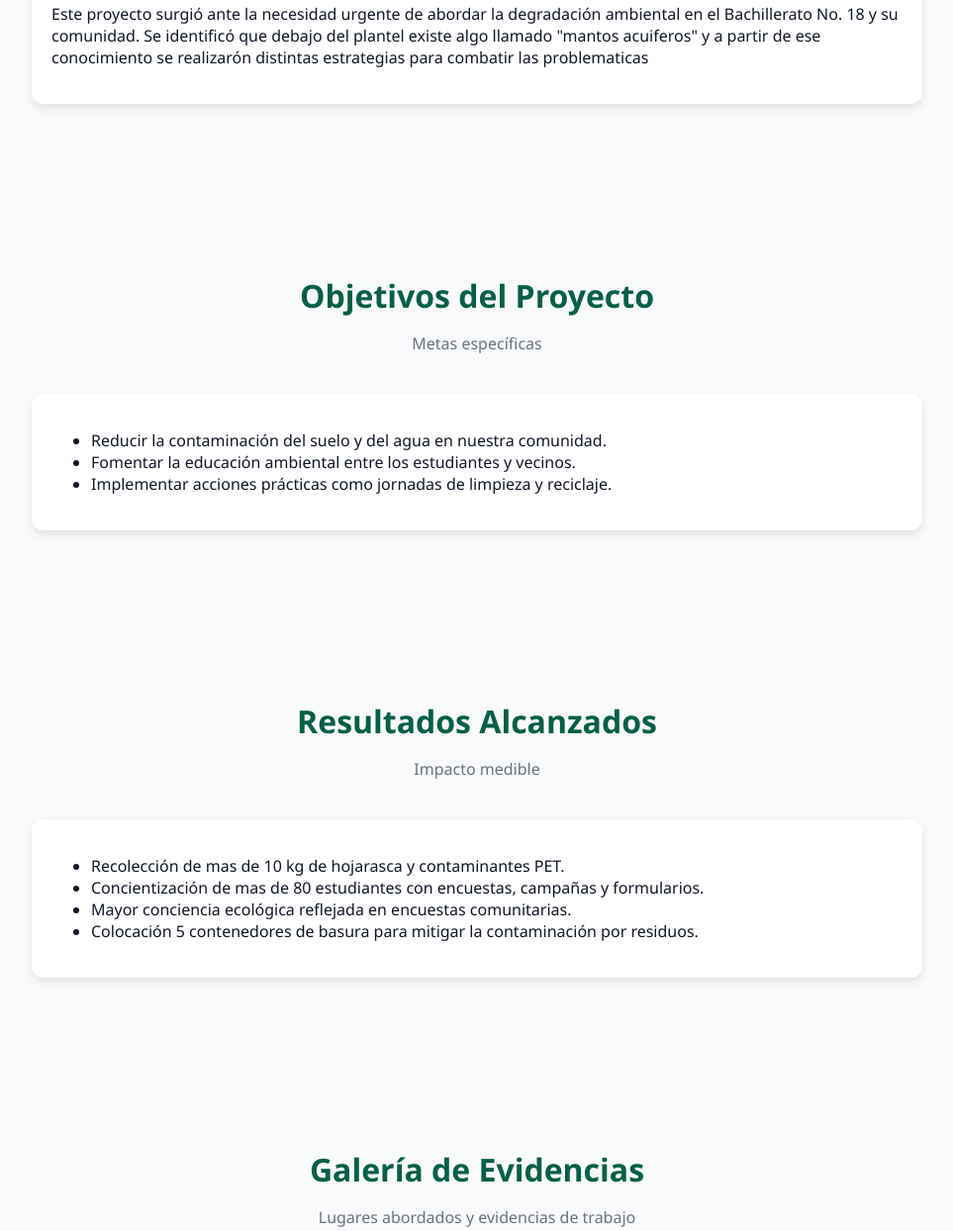
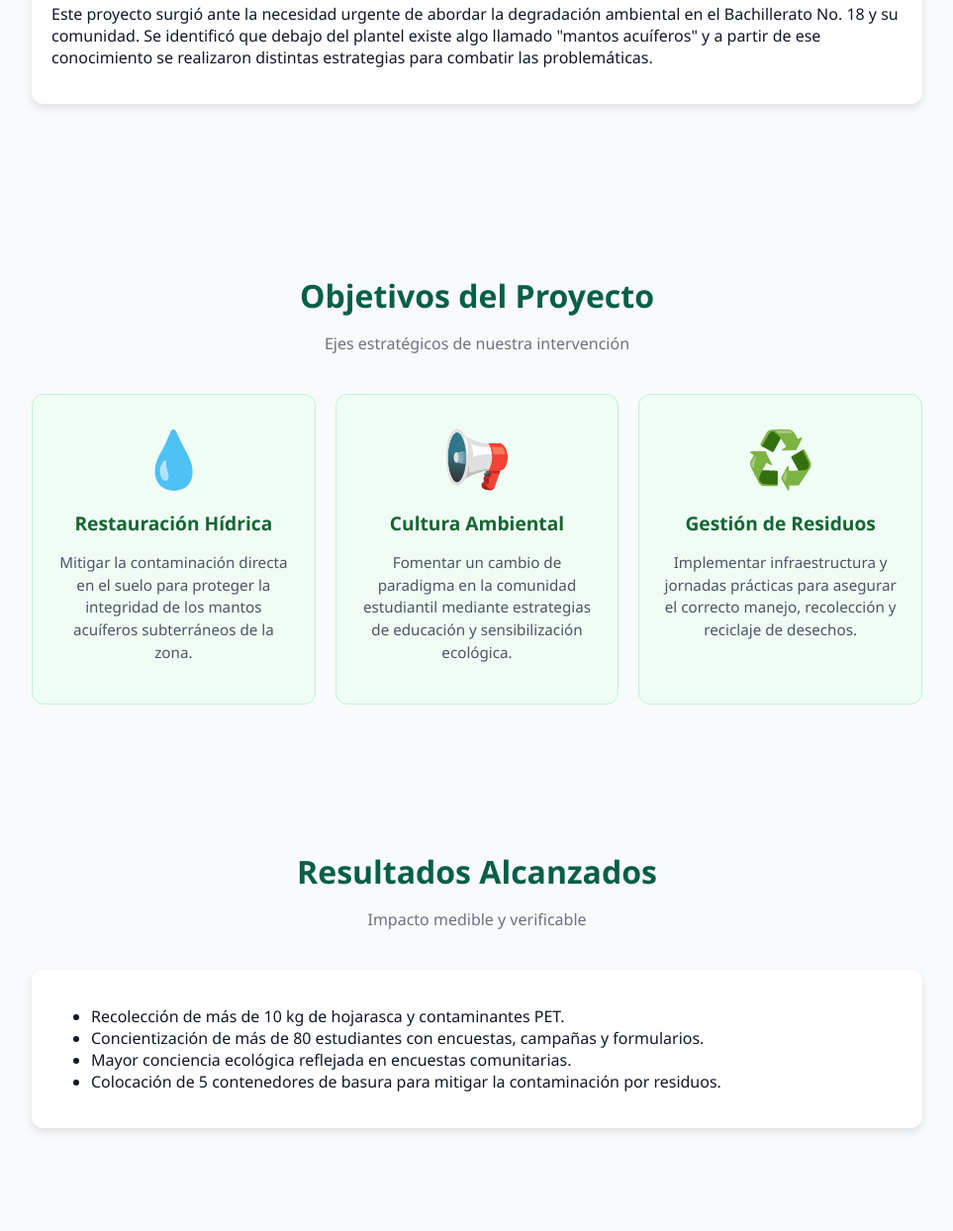
Before and after one commit to Chilakil2/Trabajando-en-nuestro-entorno, a plain HTML site: page index.html in a window 1280 px wide. Shown: the part 686-1930 px from the top of the page at 99% size, without its empty margins (158-1121 px from the left). Drawn offline with Linux system fonts and the light colour scheme.

Commit message:
Update index.html

```diff
--- a/index.html
+++ b/index.html
@@ -12,7 +12,7 @@
       padding: 0;
       background: #f9fafb;
       color: #111827;
-      scroll-behavior: smooth; /* Esto hace que baje suavemente */
+      scroll-behavior: smooth;
     }
     header {
       text-align: center;
@@ -44,6 +44,8 @@
       color: #6b7280;
       margin-bottom: 40px;
     }
+
+    /* Estilo para tarjetas normales (Contexto y Resultados) */
     .card {
       background: white;
       border-radius: 12px;
@@ -51,21 +53,47 @@
       box-shadow: 0 4px 10px rgba(0,0,0,0.1);
       margin-bottom: 25px;
     }
-    footer {
-      background: #065f46;
-      color: white;
+
+    /* --- ESTILOS NUEVOS: TARJETAS DE OBJETIVOS (VISUALES) --- */
+    .features-grid {
+      display: grid;
+      grid-template-columns: repeat(auto-fit, minmax(250px, 1fr));
+      gap: 20px;
+    }
+    .feature-card {
+      background: #f0fdf4; /* Fondo verde muy clarito */
+      border: 1px solid #bbf7d0; /* Borde verde suave */
+      border-radius: 12px;
+      padding: 25px;
       text-align: center;
-      padding: 20px;
+      transition: transform 0.3s ease, box-shadow 0.3s ease;
     }
-    footer a {
-      color: #a7f3d0;
-      text-decoration: none;
+    .feature-card:hover {
+      transform: translateY(-5px); /* Se levanta al pasar el mouse */
+      box-shadow: 0 10px 20px rgba(0,0,0,0.1);
+      background: #dcfce7; /* Se oscurece un poquito al tocar */
+    }
+    .feature-icon {
+      font-size: 3.5rem; /* Tamaño del emoji */
+      margin-bottom: 15px;
+      display: block;
+    }
+    .feature-title {
+      font-size: 1.2rem;
+      font-weight: bold;
+      color: #166534; /* Texto verde oscuro */
+      margin-bottom: 10px;
+      display: block;
+    }
+    .feature-desc {
+      font-size: 0.95rem;
+      color: #4b5563;
+      line-height: 1.5;
     }
 
-    /* --- ESTILOS NUEVOS PARA LA GALERÍA --- */
+    /* --- ESTILOS DE LA GALERÍA --- */
     .gallery-grid {
       display: grid;
-      /* Esto hace que las columnas se ajusten solas */
       grid-template-columns: repeat(auto-fill, minmax(250px, 1fr));
       gap: 20px;
       padding: 10px;
@@ -80,14 +108,25 @@
 
     .gallery-item img {
       width: 100%;
-      height: 200px; /* Altura fija para que todas se vean parejas */
-      object-fit: cover; /* Recorta la imagen para que no se deforme */
+      height: 200px;
+      object-fit: cover;
       display: block;
       transition: transform 0.3s ease;
     }
 
     .gallery-item img:hover {
-      transform: scale(1.05); /* Efecto de zoom al pasar el mouse */
+      transform: scale(1.05);
+    }
+
+    footer {
+      background: #065f46;
+      color: white;
+      text-align: center;
+      padding: 20px;
+    }
+    footer a {
+      color: #a7f3d0;
+      text-decoration: none;
     }
 
     @media (max-width: 600px) {
@@ -107,38 +146,51 @@
     <h2>Contexto y Motivación</h2>
     <p class="subtitle">Nuestro proyecto abordó la contaminación del suelo y el agua en el campus del bachillerato 18 para mejorar las condiciones naturales en la localidad </p>
     <div class="card">
-      <p>Este proyecto surgió ante la necesidad urgente de abordar la degradación ambiental en el Bachillerato No. 18 y su comunidad. Se identificó que debajo del plantel existe algo llamado "mantos acuiferos" y a partir de ese conocimiento se realizarón distintas estrategias para combatir las problematicas</p>
+      <p>Este proyecto surgió ante la necesidad urgente de abordar la degradación ambiental en el Bachillerato No. 18 y su comunidad. Se identificó que debajo del plantel existe algo llamado "mantos acuíferos" y a partir de ese conocimiento se realizaron distintas estrategias para combatir las problemáticas.</p>
     </div>
   </section>
 
   <section>
     <h2>Objetivos del Proyecto</h2>
-    <p class="subtitle">Metas específicas</p>
-    <div class="card">
-      <ul>
-        <li>Reducir la contaminación del suelo y del agua en nuestra comunidad.</li>
-        <li>Fomentar la educación ambiental entre los estudiantes y vecinos.</li>
-        <li>Implementar acciones prácticas como jornadas de limpieza y reciclaje.</li>
-      </ul>
+    <p class="subtitle">Ejes estratégicos de nuestra intervención</p>
+
+    <div class="features-grid">
+      <div class="feature-card">
+        <span class="feature-icon">💧</span>
+        <span class="feature-title">Restauración Hídrica</span>
+        <p class="feature-desc">Mitigar la contaminación directa en el suelo para proteger la integridad de los mantos acuíferos subterráneos de la zona.</p>
+      </div>
+
+      <div class="feature-card">
+        <span class="feature-icon">📢</span>
+        <span class="feature-title">Cultura Ambiental</span>
+        <p class="feature-desc">Fomentar un cambio de paradigma en la comunidad estudiantil mediante estrategias de educación y sensibilización ecológica.</p>
+      </div>
+
+      <div class="feature-card">
+        <span class="feature-icon">♻️</span>
+        <span class="feature-title">Gestión de Residuos</span>
+        <p class="feature-desc">Implementar infraestructura y jornadas prácticas para asegurar el correcto manejo, recolección y reciclaje de desechos.</p>
+      </div>
     </div>
   </section>
 
   <section>
     <h2>Resultados Alcanzados</h2>
-    <p class="subtitle">Impacto medible</p>
+    <p class="subtitle">Impacto medible y verificable</p>
     <div class="card">
       <ul>
-        <li>Recolección de mas de 10 kg de hojarasca y contaminantes PET.</li>
-        <li>Concientización de mas de 80 estudiantes con encuestas, campañas y formularios.</li>
+        <li>Recolección de más de 10 kg de hojarasca y contaminantes PET.</li>
+        <li>Concientización de más de 80 estudiantes con encuestas, campañas y formularios.</li>
         <li>Mayor conciencia ecológica reflejada en encuestas comunitarias.</li>
-        <li>Colocación 5 contenedores de basura para mitigar la contaminación por residuos.</li>
+        <li>Colocación de 5 contenedores de basura para mitigar la contaminación por residuos.</li>
       </ul>
     </div>
   </section>
 
   <section>
     <h2>Galería de Evidencias</h2>
-    <p class="subtitle">Lugares abordados y evidencias de trabajo</p>
+    <p class="subtitle">Lugares abordados y registro visual</p>
 
     <div class="gallery-grid" id="contenedor-galeria"></div>
 
```
